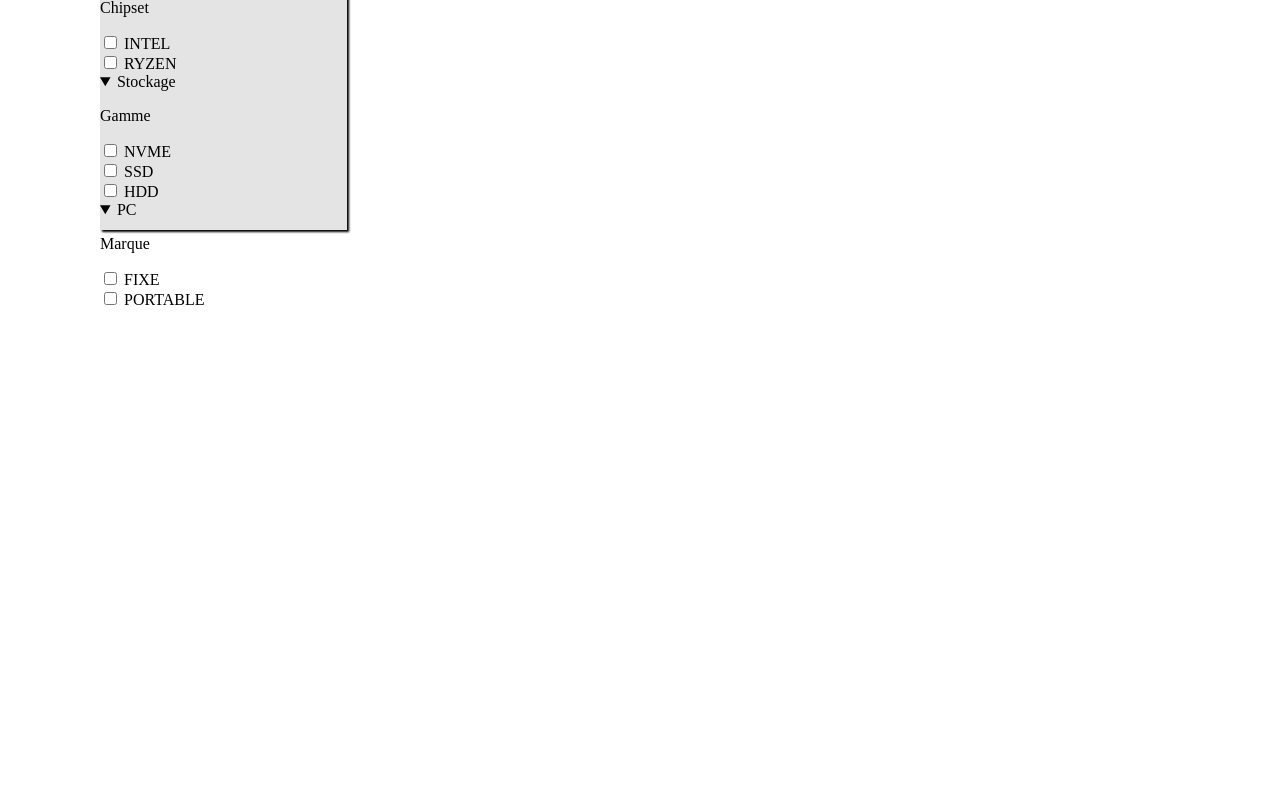
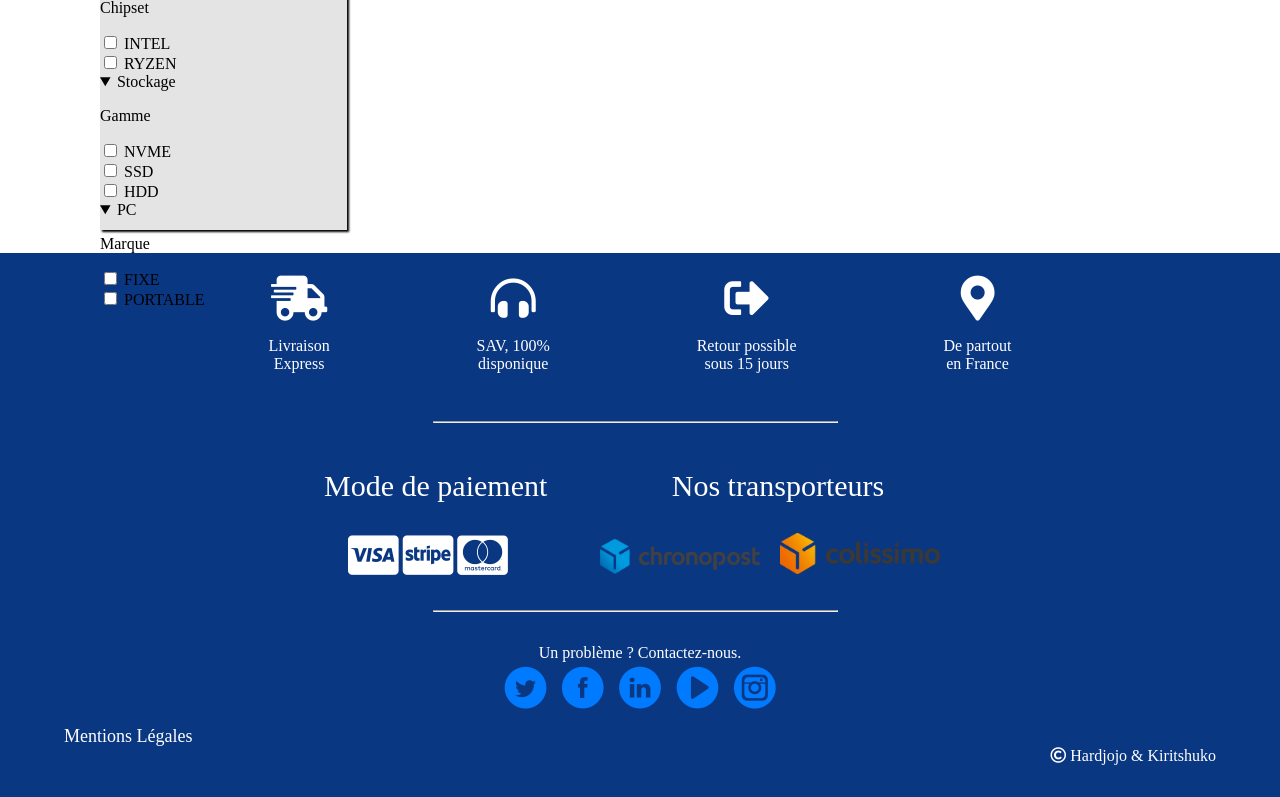
Before and after one commit to joris-verguldezoone/boutique, a PHP site: page /view/articles.php in a window 1280 px wide. Shown: the part 549-1346 px from the top of the page. Before the commit the page ends 854 px from the top, so only its background shows below. Run offline with PHP 8.4, Linux system fonts and the light colour scheme; data comes from the database, SQL or seed files in the repository; some libraries are stand-ins or nearby versions.

Commit message:
avancement

```diff
--- a/css/footer.css
+++ b/css/footer.css
@@ -0,0 +1,102 @@
+footer {
+    background-color: #0a3782;
+    color: white;
+    height: 34em;
+    padding-left: 5%;
+    padding-right: 5%;
+}
+
+@font-face {
+    font-family: "SocialType.ttf";
+    src: url("../fonts/SocialType.ttf")
+}
+
+#flex_footer {
+    display: flex;
+    flex-direction: row;
+    padding-top: 2%;
+    margin-top: 2%;
+    margin-left: 5%;
+    margin-right: 5%;
+    justify-content: space-evenly;
+}
+
+#reseaux_footer {
+    display: flex;
+    flex-direction: column;
+    align-items: center;
+}
+
+#contact {
+    margin-bottom: 0;
+}
+
+.logo_reseaux_footer {
+    text-decoration: none;
+    color: #007bff;
+    font-size: 4em;
+    font-family: "SocialType.ttf";
+}
+
+.fa-shipping-fast,
+.fa-credit-card,
+.fa-cc-visa,
+.fa-cc-stripe,
+.fa-cc-mastercard,
+.fa-headphones-alt,
+.fa-sign-out-alt,
+.fa-map-marker-alt {
+    font-size: 45px;
+}
+
+.text {
+    display: flex;
+    flex-direction: column;
+    text-align: center;
+}
+
+.text_second {
+    font-size: 30px;
+    margin-bottom: 1vh;
+    text-align: center;
+    margin-bottom: 1em;
+}
+
+hr {
+    width: 35%;
+    margin-left: 32%;
+    margin-top: 2em;
+    margin-bottom: 1em;
+}
+
+#flex_footer_second {
+    display: flex;
+    flex-direction: row;
+    justify-content: space-evenly;
+    margin-left: 18%;
+    margin-right: 18%;
+}
+
+.img_transport {
+    max-width: 160px;
+    margin-right: 2vh;
+}
+
+.fa-cc-visa {
+    margin-left: 3vh;
+}
+
+#copyright {
+    display: flex;
+    justify-content: flex-end;
+}
+
+#a_mention {
+    text-decoration: none;
+    color: white;
+    font-size: 18px;
+}
+
+#a_mention:hover {
+    color: burlywood;
+}
--- a/require/html_/footer.php
+++ b/require/html_/footer.php
@@ -0,0 +1,60 @@
+        <footer>
+        <div id="flex_footer">
+            <div class="text">
+                <i class="fas fa-shipping-fast"></i>
+                <p class="text_footer">Livraison
+                    <br>Express</p>
+            </div>
+            <div class="text">
+                <i class="fas fa-headphones-alt"></i>
+                <p class="text_footer">SAV, 100% <br>disponique</p>
+            </div>
+            <div class="text">
+            <i class="fas fa-sign-out-alt"></i>
+                <p class="text_footer">Retour possible<br>sous 15 jours</p>
+            </div>
+            <div class="text">
+            <i class="fas fa-map-marker-alt"></i>
+            <p class="text_footer">De partout<br> en France</p>
+            </div>
+        </div>
+        <div>
+            <hr>
+        </div>
+        <div id="flex_footer_second">
+            <div id="paiement">
+                <p class="text_second">Mode de paiement</p>
+            <i class="fab fa-cc-visa"></i>
+            <i class="fab fa-cc-stripe"></i>
+            <i class="fab fa-cc-mastercard"></i>
+            </div>
+            <div id="logo_transport">
+                <div id="transport">
+                    <p class="text_second">Nos transporteurs</p>
+                <img src="<?php echo $chronopost?>" alt="Chronopost" class="img_transport">
+                <img src="<?php echo $colissimo?>" alt="Colissimo" class="img_transport">
+                </div>
+            </div>
+        </div>
+        <div>
+            <hr>
+        </div>
+        <div id="reseaux_footer">
+            <p id="contact">Un problème ? Contactez-nous.</p>
+        <div>
+            <a href="https://twitter.com/" target="_blank" class="logo_reseaux_footer">A</a>
+            <a href="https://www.facebook.com/" target="_blank" class="logo_reseaux_footer">B</a>
+            <a href="https://www.linkedin.com/" target="_blank" class="logo_reseaux_footer">D</a>
+            <a href="https://www.youtube.com/" target="_blank" class="logo_reseaux_footer">F</a>
+            <a href="https://www.instagram.com/" target="_blank" class="logo_reseaux_footer">V</a>
+        </div>
+        </div>
+        <div>
+            <a href="<?php echo $mention ?>" target="_blank" id="a_mention">Mentions Légales</a>
+            <div id="copyright">
+            <i class="far fa-copyright"> Hardjojo & Kiritshuko</i>
+        </div>
+        </div>
+        </footer>
+    </body>
+</html>
--- a/require/html_/header.php
+++ b/require/html_/header.php
@@ -21,6 +21,7 @@ echo "
     <meta name='viewport' content='width=device-width, initial-scale=1.0'>
     <link rel='stylesheet' href='$headerCss'>
     <link rel='stylesheet' href='$pageCss'>
+    <link rel='stylesheet' href='$footer'>
     <link rel='stylesheet' href='https://cdnjs.cloudflare.com/ajax/libs/font-awesome/5.13.1/css/all.min.css'/>
 
     <link rel='icon' type='png' href='../images/logo.png' />
--- a/view/articles.php
+++ b/view/articles.php
@@ -266,5 +266,12 @@ if((isset($_GET['gammeSelected'])) && (isset($_GET['typeSelected']))){
     </section>
 </main>
 <?php
+
+$chronopost = "../images/chronopost.png";
+$colissimo = "../images/colissimo.png";
+$mention = "mention.php";
+
+require('../require/html_/footer.php');
+
 ob_end_flush();
 ?>
```
Also changed, not shown: index.php (+11 -2 lines), view/article.php (+10 -0 lines), view/connexion.php (+8 -0 lines), view/inscription.php (+8 -3 lines), view/marque.php (+10 -0 lines), view/marques.php (+10 -0 lines), view/page404.php (+10 -0 lines), view/profil.php (+7 -1 lines), fonts/SocialType.ttf (added), images/SAV.png (added), images/chronopost.png (added), images/colissimo.png (added).
